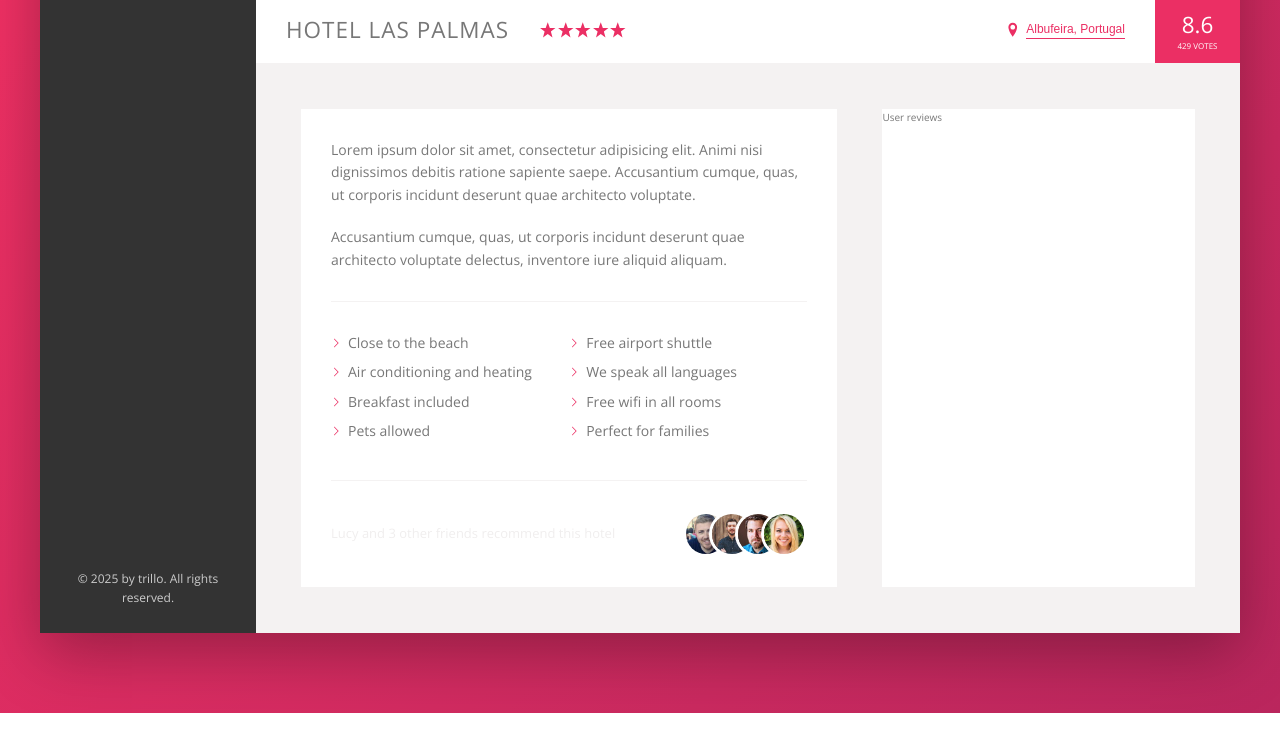
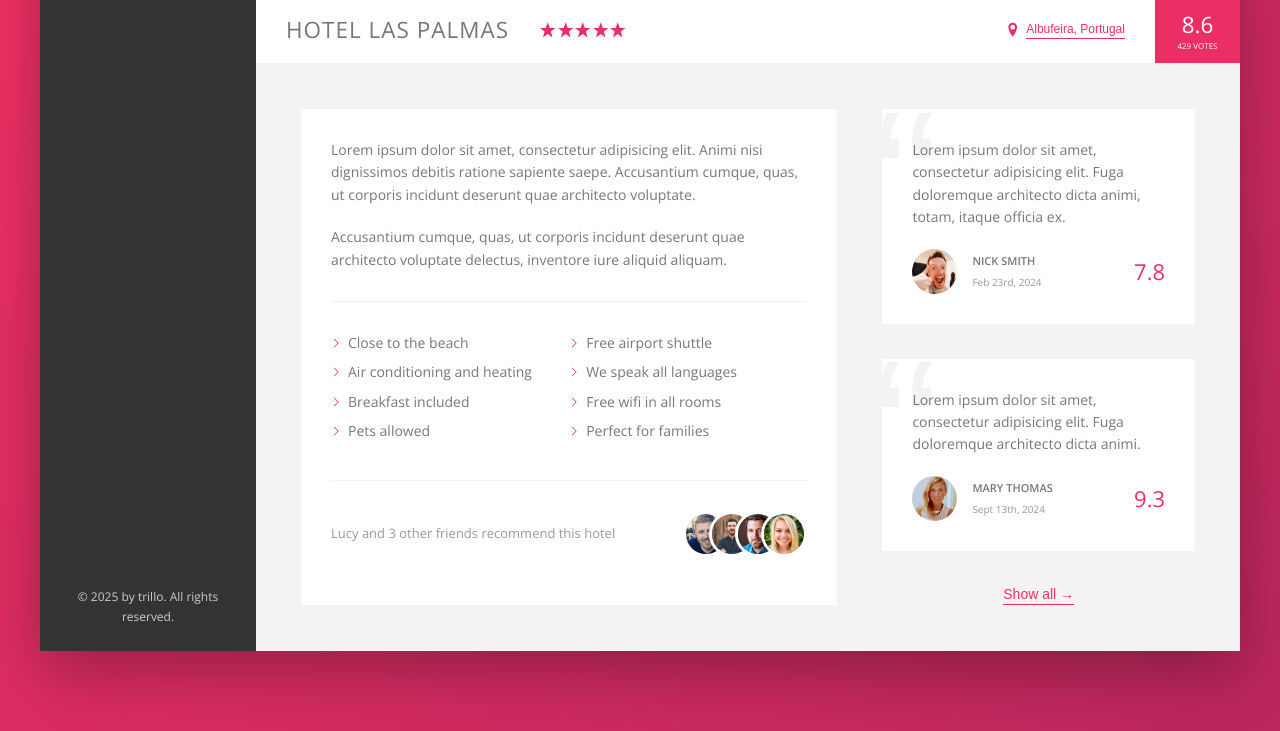
Before and after one commit to MariaKavtysh/Trillo, a website: page index.html in a window 1280 px wide. Shown: the part 538-1269 px from the top of the page. Drawn offline with nearby package versions, Linux system fonts and the light colour scheme.

Commit message:
finished main part

```diff
--- a/index.html
+++ b/index.html
@@ -193,7 +193,43 @@
                 </div>
               </div>
             </div>
-            <div class="user-reviews">User reviews</div>
+            <div class="user-reviews">
+              <figure class="review">
+                <blockquote class="review__text">
+                  Lorem ipsum dolor sit amet, consectetur adipisicing elit. Fuga
+                  doloremque architecto dicta animi, totam, itaque officia ex.
+                </blockquote>
+                <figcaption class="review__details">
+                  <img
+                    src="img/user-1.jpg"
+                    alt="Photo of user Nick Smith"
+                    class="review__img" />
+                  <div class="review__user-name-date">
+                    <p class="review__user-name">Nick Smith</p>
+                    <p class="review__date">Feb 23rd, 2024</p>
+                  </div>
+                  <div class="review__rating">7.8</div>
+                </figcaption>
+              </figure>
+              <figure class="review">
+                <blockquote class="review__text">
+                  Lorem ipsum dolor sit amet, consectetur adipisicing elit. Fuga
+                  doloremque architecto dicta animi.
+                </blockquote>
+                <figcaption class="review__details">
+                  <img
+                    src="img/user-2.jpg"
+                    alt="Photo of user Mary Thomas"
+                    class="review__img" />
+                  <div class="review__user-name-date">
+                    <p class="review__user-name">Mary Thomas</p>
+                    <p class="review__date">Sept 13th, 2024</p>
+                  </div>
+                  <div class="review__rating">9.3</div>
+                </figcaption>
+              </figure>
+              <button class="btn-inline">Show all &rarr;</button>
+            </div>
           </div>
         </main>
       </div>
--- a/sass/components/_hotel-view.scss
+++ b/sass/components/_hotel-view.scss
@@ -1,3 +1,5 @@
+/////////////////////////////////
+/// // GALLERY //
 .gallery {
   display: flex;
 
@@ -10,6 +12,7 @@
   }
 }
 
+/////////////////////////////////
 // Overview //
 
 .overview {
@@ -69,6 +72,7 @@
   }
 }
 
+/////////////////////////////////
 // BUTTON INLINE //
 .btn-inline {
   border: none;
@@ -108,14 +112,14 @@
   }
 }
 
+/////////////////////////////////
 // PARAGRAPG //
-
 .paragraph:not(:last-of-type) {
   margin-bottom: 2rem;
 }
 
+/////////////////////////////////
 // DESCRIPTION LIST//
-
 .list {
   margin: 3rem 0;
   padding: 3rem 0;
@@ -156,11 +160,11 @@
   }
 }
 
+/////////////////////////////////
 // RECOMMENDATIONS //
-
 .recommendations {
   font-size: 1.3rem;
-  color: var(--color-grey-light-3);
+  color: var(--color-grey-dark-3);
   display: flex;
   align-items: center;
   justify-content: space-between;
@@ -184,3 +188,74 @@
     }
   }
 }
+
+/////////////////////////////////
+// USER REVIEWS //
+.user-reviews {
+  font-size: 1.4rem;
+  display: flex;
+  flex-direction: column;
+  align-items: center;
+  background-color: var(--color-grey-light-2);
+}
+
+.review {
+  box-shadow: var(--shadow-light);
+  background-color: #fff;
+  padding: 3rem;
+  margin-bottom: 3.5rem;
+  position: relative;
+
+  &::before {
+    content: '\201C';
+    font-size: 20rem;
+    font-family: sans-serif;
+    line-height: 1;
+    color: var(--color-grey-light-2);
+    position: absolute;
+    top: -2.75rem;
+    left: -1rem;
+    z-index: 1;
+  }
+
+  &__text {
+    position: relative;
+    z-index: 10;
+    margin-bottom: 2rem;
+  }
+
+  &__details {
+    font-size: 1rem;
+    display: flex;
+    align-items: center;
+  }
+
+  &__img {
+    height: 4.5rem;
+    width: 4.5rem;
+    border-radius: 50%;
+    margin-right: 1.5rem;
+  }
+
+  &__user-name-date {
+    margin-right: auto;
+  }
+
+  &__user-name {
+    font-size: 1.1rem;
+    font-weight: 600;
+    text-transform: uppercase;
+    margin-bottom: 0.4rem;
+  }
+
+  &__date {
+    font-size: 1rem;
+    color: var(--color-grey-dark-3);
+  }
+
+  &__rating {
+    font-size: 2.2rem;
+    font-weight: 300;
+    color: var(--primary);
+  }
+}
```
Also changed, not shown: css/main.css, 1 other file.
